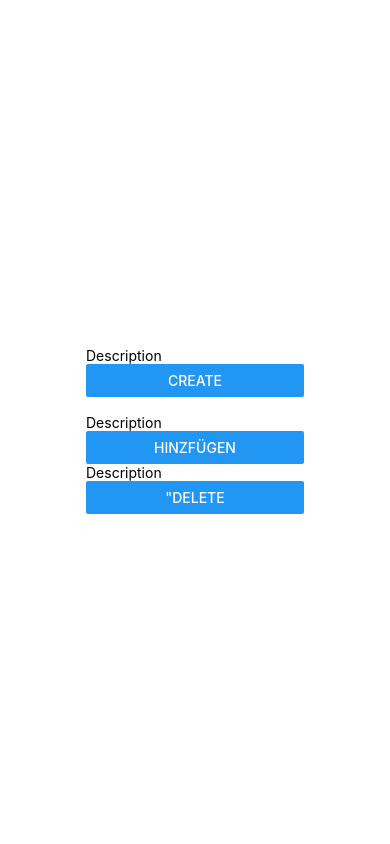
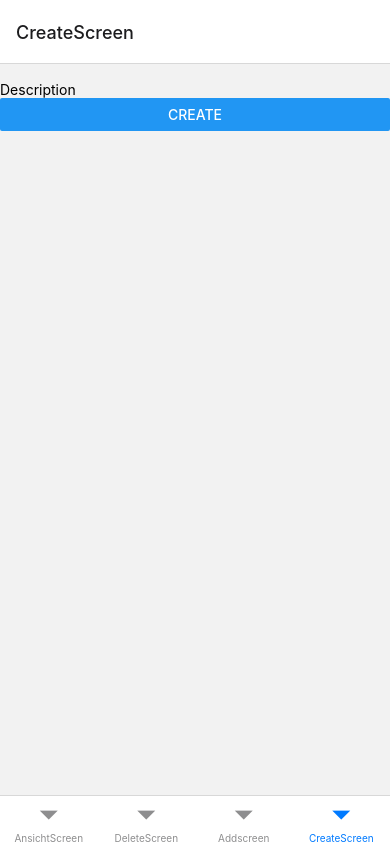
Before and after one commit to LucaDalCorso2004/DalCorsoLucaLB-335, a React Native app: screen /CreateScreen in a window 390 px wide. Built offline with nearby package versions, Linux system fonts and the light colour scheme.

Commit message:
tabs are installed

```diff
--- a/App.js
+++ b/App.js
@@ -6,8 +6,15 @@ import NoteEntry from './componnets/NoteEntry';
 import { addnote2 } from './componnets/hinzufuegen';
 import { deleteFach } from './componnets/deletefach';
 import { AsyncStorage } from "react-native";
+import AnsichtEntry from './screens/Ansicht'
+import deleteEntry from './screens/deleteanischt'
+import AddEntry from './screens/ansichtadd'
+import CreateScreen from './screens/erstellendesign'
+import { createBottomTabNavigator } from "@react-navigation/bottom-tabs";
+import { NavigationContainer } from "@react-navigation/native";
 
 
+const Tab = createBottomTabNavigator();
 
 export default function App() {
   // create a function that saves your data asyncronously
@@ -41,52 +48,17 @@ export default function App() {
   }
 
   return (
-    <View style={styles.container}>
-      <View style={styles.container2}>
-        <View style={styles.button}>
 
-        </View>
-        <View>
-          <TextInput id='title'
-            style={styles.login}
-            onChangeText={value => { setFaecher(value) }
-            }
-          />
-          <TextInput id='info'
-            style={styles.login}
-            defaultValue="Description"
-            onChangeText={value => setNote(value)}
-          />
-          <Button style={styles.button2} title='create' onPress={buttonPress}></Button>
+    <NavigationContainer>
+      <Tab.Navigator>
+        <Tab.Screen name="AnsichtScreen" component={AnsichtEntry} />
+        <Tab.Screen name="DeleteScreen" component={deleteEntry} />
+        <Tab.Screen name="Addscreen" component={AddEntry} />
+        <Tab.Screen name="CreateScreen" component={CreateScreen} />
+      </Tab.Navigator>
+    </NavigationContainer>
 
-          <TextInput id='title'
-            style={styles.login}
-            onChangeText={value => { setFaecher2(value) }
-            }
-          />
-          <TextInput id='info'
-            style={styles.login}
-            defaultValue="Description"
-            onChangeText={value => setNote2(value)}
-          />
-          <Button style={styles.button2} title='hinzfügen' onPress={Pressbutton}></Button>
-        </View>
 
-        <View style={styles.button}>
-
-          <TextInput id='info'
-            style={styles.login}
-            defaultValue="Description"
-            onChangeText={value => setFaecher3(value)}
-          />
-          <Button title='"delete' onPress={deletePress} ></Button>
-
-        </View>
-
-      </View>
-      {noten.map(t => <NoteEntry key={t.id} title={t.fach} content={t.note} />)}
-      <StatusBar style="auto" />
-    </View>
   );
 }
 
--- a/componnets/hinzufuegen.js
+++ b/componnets/hinzufuegen.js
@@ -16,14 +16,7 @@ export async function addnote2(fach, note, setNoten, noten) {
         console.log(fach)
         if (el.fach === fach && note > 0 && note < 7) {
 
-            if (note < 4) {
-                alert("alarm Alarm")
-                ComponentDidMountalarm()
-            }
-            else if (note >= 5) {
-                alert("appplaus")
-                ComponentDidMountclap()
-            }
+
             el.note = el.geteilt * el.note + note;
             el.geteilt += 1
             console.log(el.note);
--- a/screens/Ansicht.js
+++ b/screens/Ansicht.js
@@ -1,12 +1,12 @@
-import { View, Text, Button, StyleSheet } from 'react-native';
-export default function NoteEntry({ title, content }) {
+import { View, Text, Button, StyleSheet, TextInput } from 'react-native';
+export default function AnsichtEntry({ title, content }) {
     return (
         <View style={styles.container2}>
 
             <Text>Fach {title}</Text>
             <Text>Note: {content}</Text>
             <Button>Graph</Button>
-            {noten.map(t => <NoteEntry title={t.fach} content={t.note} />)}
+
         </View>
     );
 }
--- a/screens/ansichtadd.js
+++ b/screens/ansichtadd.js
@@ -1,5 +1,5 @@
-import { View, Text, Button, StyleSheet } from 'react-native';
-export default function NoteEntry({ title, content }) {
+import { View, Text, Button, StyleSheet, TextInput } from 'react-native';
+export default function AddEntry({ title, content }) {
     return (
         <View>
             <TextInput id='title'
@@ -12,7 +12,7 @@ export default function NoteEntry({ title, content }) {
                 defaultValue="Description"
                 onChangeText={value => setNote2(value)}
             />
-            <Button style={styles.button2} title='hinzfügen' onPress={Pressbutton}></Button>
+            <Button style={styles.button2} title='hinzfügen' ></Button>
         </View>
     );
 }
--- a/screens/deleteanischt.js
+++ b/screens/deleteanischt.js
@@ -1,5 +1,5 @@
-import { View, Text, Button, StyleSheet } from 'react-native';
-export default function NoteEntry({ title, content }) {
+import { View, Text, Button, StyleSheet, TextInput } from 'react-native';
+export default function deleteEntry({ title, content }) {
     return (
 
         <View style={styles.button}>
@@ -9,7 +9,7 @@ export default function NoteEntry({ title, content }) {
                 defaultValue="Description"
                 onChangeText={value => setFaecher3(value)}
             />
-            <Button title='"delete' onPress={deletePress} ></Button>
+            <Button title='"delete'  ></Button>
 
         </View>
     );
--- a/screens/erstellendesign.js
+++ b/screens/erstellendesign.js
@@ -1,25 +1,26 @@
 import * as React from 'react'
-import { View, TextInput, Button, Text } from 'react-native-web';
+import { View, Text, Button, StyleSheet, TextInput } from 'react-native';
 
-export default function adddesign({ navigation }) {
+export default function CreateScreen({ }) {
     return (
         <View>
             <View>
                 <TextInput id='title'
-                    style={styles.login}
+                    //  style={styles.login}
                     onChangeText={value => { setFaecher(value) }
                     }
                 />
                 <TextInput id='info'
-                    style={styles.login}
+                    // style={styles.login}
                     defaultValue="Description"
                     onChangeText={value => setNote(value)}
                 />
-                <Button style={styles.button2} title='create' onPress={buttonPress}></Button>
+                <Button //style={styles.button2}
+                    title='create' ></Button>
 
 
             </View>
-            <Text onPress={() => navigation.navigate('home')}></Text>
+
         </View >
     );
 }
```
